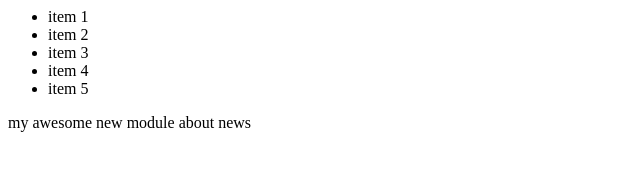
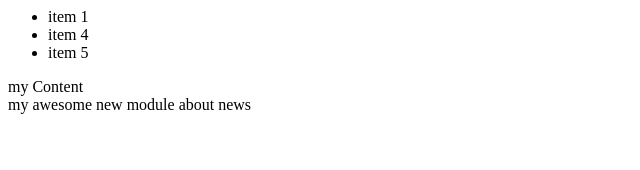
Before and after one commit to EmperorTrajan/Prelim-Exam, a plain HTML site: page index.html in a window 1280 px wide. Shown: the whole page, without its empty margins (0-640 px from the left). Drawn offline with Linux system fonts and the light colour scheme.

Commit message:
added module 3

```diff
--- a/index.html
+++ b/index.html
@@ -5,16 +5,18 @@
 		<module-one>
 			<ul>
 				<li>item 1</li>
-				<li>item 2</li>
-				<li>item 3</li>
 				<li>item 4</li>
 				<li>item 5</li>
 			</ul>
 		</module-one>
 
 		<module-two>
+
+		</module-two>
+			<div>my Content</div>
+		<module-three>
 			<div>my awesome new module about news</div>
-		</module-two>
+		</module-three>
 
 </body>
 
```
